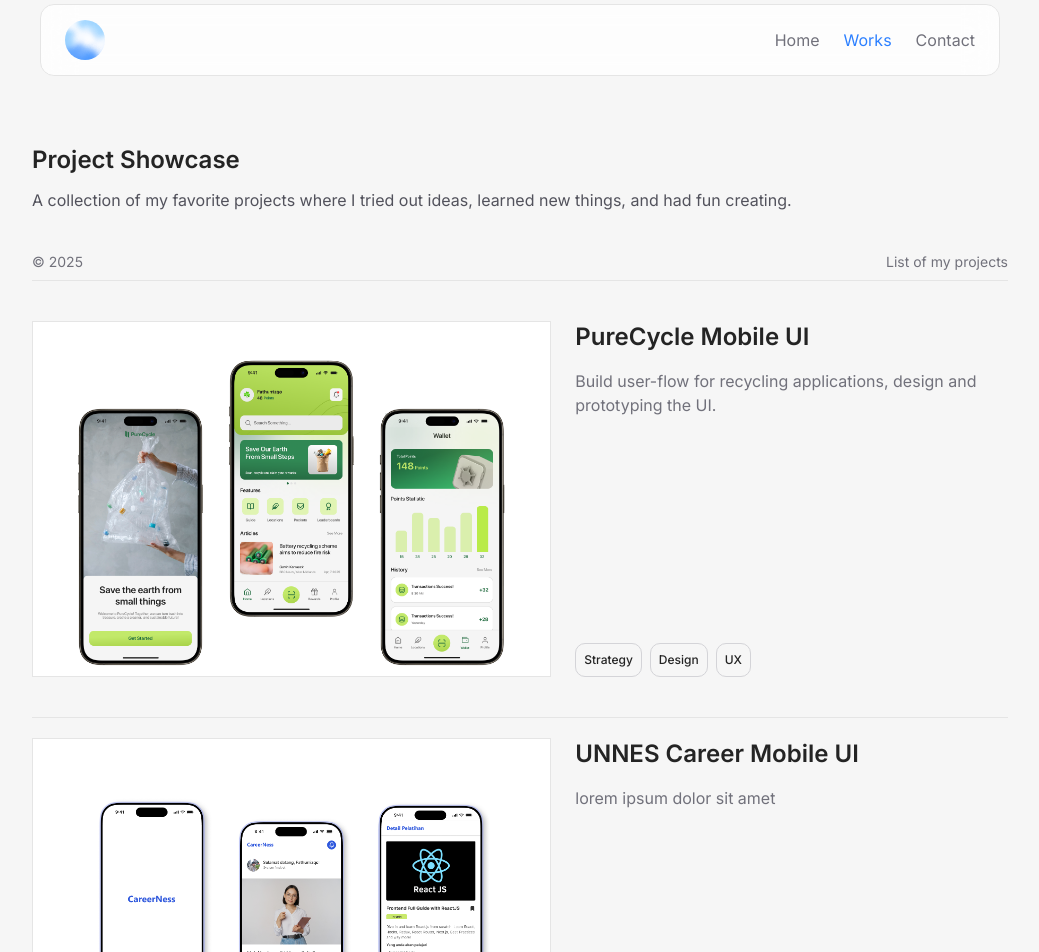
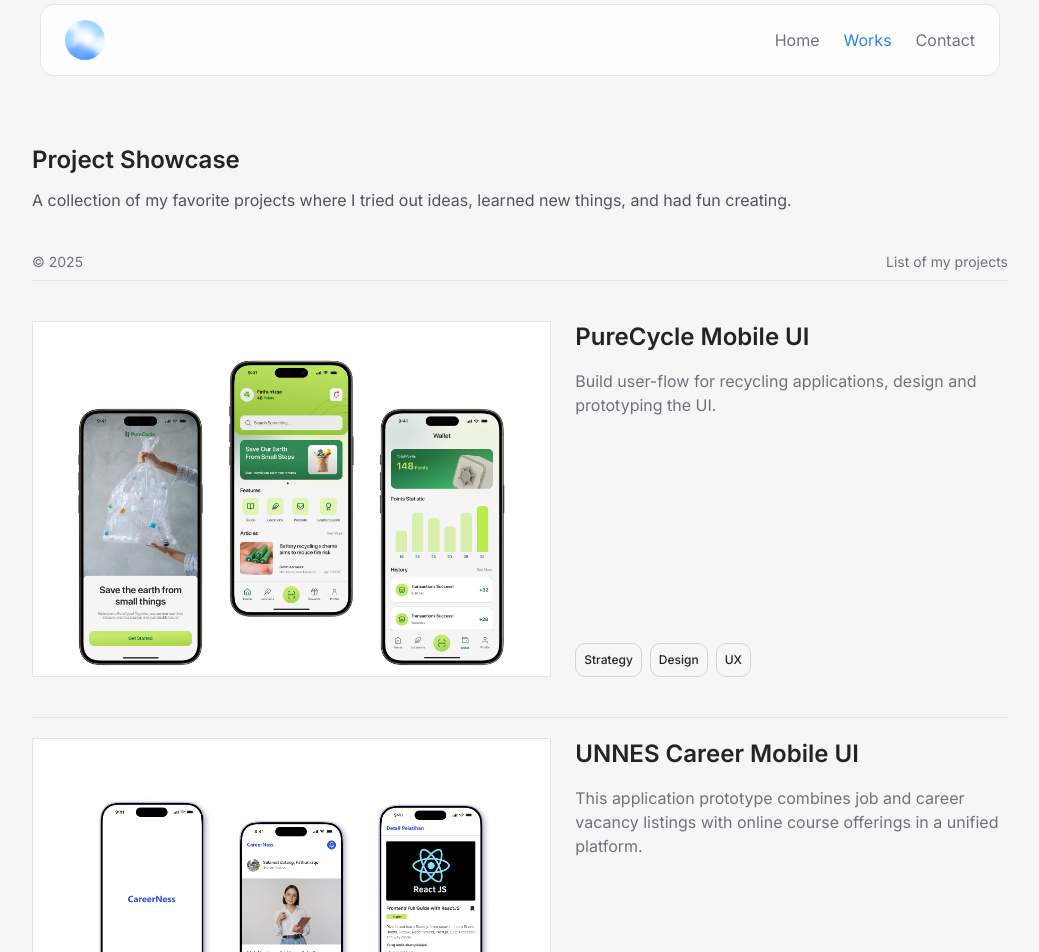
Before and after one commit to nerveign/portofolio, a React (Vite) app: page /works in a window 1280 px wide. Shown: the top 952 px of the page, without its empty margins (120-1159 px from the left). Built offline with nearby package versions, Linux system fonts and the light colour scheme.

Commit message:
Update projectsData.ts

```diff
--- a/src/components/ui/AvatarLogo.tsx
+++ b/src/components/ui/AvatarLogo.tsx
@@ -2,8 +2,8 @@ import { Avatar, AvatarFallback, AvatarImage } from '@/components/ui/avatar';
 
 export const AvatarLogo = () => {
   return (
-    <Avatar className="size-10">
-      <AvatarImage src="/image/image-random.png" />
+    <Avatar className="size-10 select-none">
+      <AvatarImage className="select-none" src="/image/image-random.png" />
       <AvatarFallback>FR</AvatarFallback>
     </Avatar>
   );
--- a/src/data/projectsData.ts
+++ b/src/data/projectsData.ts
@@ -17,7 +17,7 @@ export const data: Project[] = [
   {
     imageURL: `${url}/portofolio-2.png`,
     title: 'UNNES Career Mobile UI',
-    description: 'lorem ipsum dolor sit amet',
+    description: 'This application prototype combines job and career vacancy listings with online course offerings in a unified platform.',
     label: ['UI', 'UX', 'Prototyping'],
   },
 ];
```
